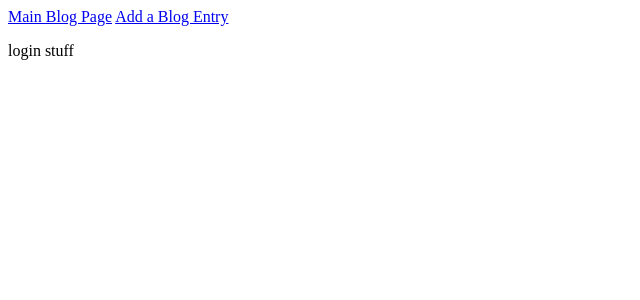
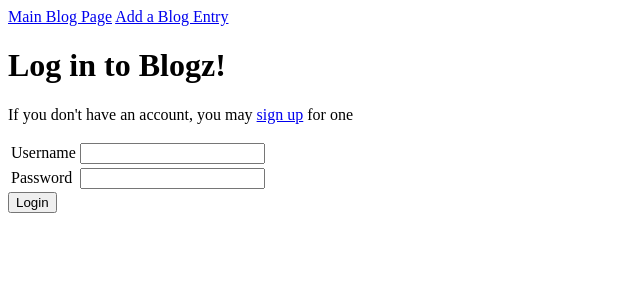
Before and after one commit to cfiller123/blogz, a Flask app: template templates/login.html in a window 1280 px wide. Shown: the top 300 px of the page, without its empty margins (0-640 px from the left). Run offline with Flask 2, Linux system fonts and the light colour scheme; the template is opened without the code that fills it, so the values that code supplies are empty.

Commit message:
added content in templates login and singup

```diff
--- a/templates/login.html
+++ b/templates/login.html
@@ -2,6 +2,24 @@
 
 {% block content %}
 
-login stuff
+<h1>Log in to Blogz!</h1>
+<p>If you don't have an account, you may <a href="/signup">sign up</a> for one</p>
+<form action="/login" method="post">
+    <table>
+        <tr>
+            <td><label for="username">Username</label></td>
+            <td>
+                <input name="username" type="text" value="{{ username }}">
+            </td>
+        </tr>
+        <tr>
+            <td><label for="password">Password</label></td>
+            <td>
+                <input name="password" type="password">
+            </td>
+        </tr>
+    </table>
+    <input type="submit" value="Login">
+</form>
 
 {% endblock %}
```
Also changed, not shown: templates/signup.html (+30 -3 lines).
